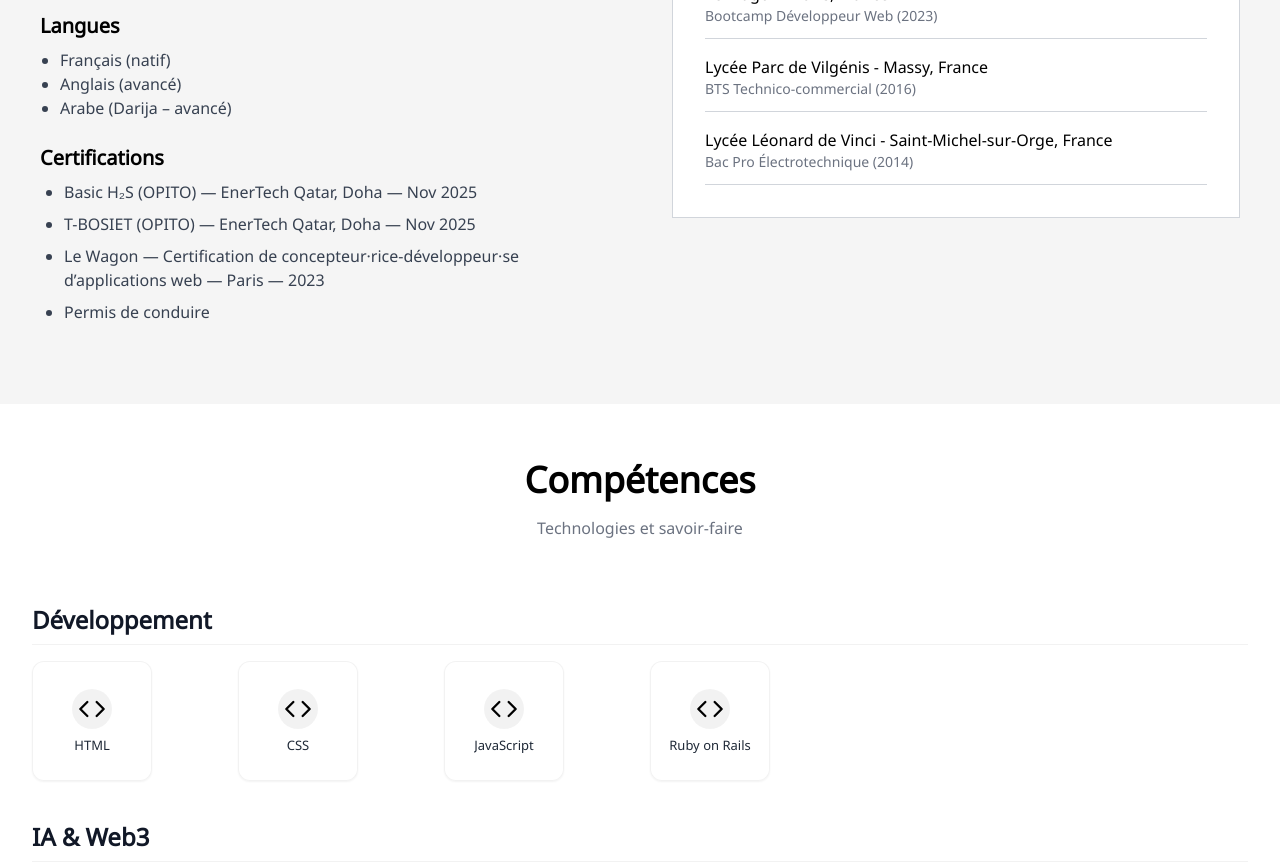
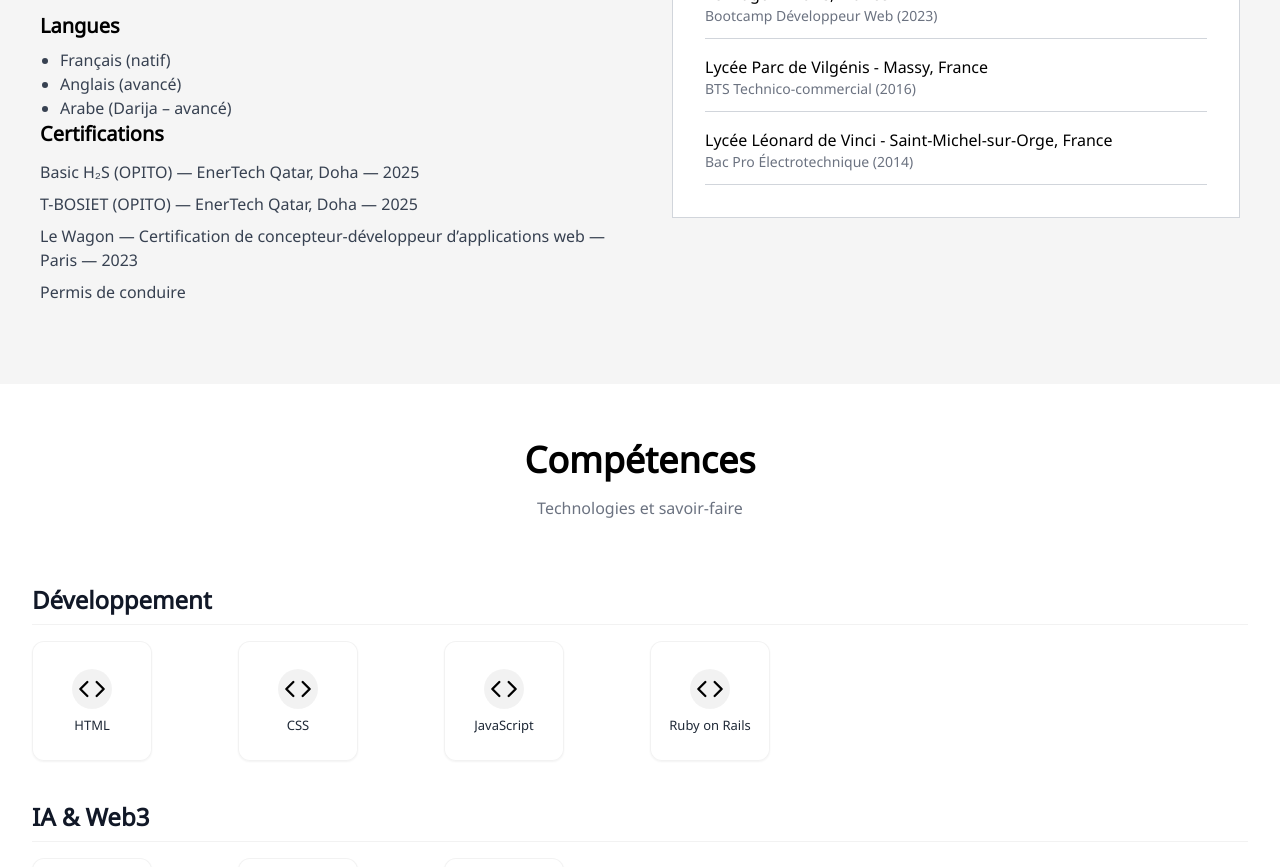
Before and after one commit to parodave/portofoliowebsite, a React (Vite) app: page / in a window 1280 px wide. Shown: the part 1060-1927 px from the top of the page. Built offline with nearby package versions, Linux system fonts and the light colour scheme; no server answers; the HTML template or start-up script is replaced by a standard one.

Commit message:
Refine certifications section styling

```diff
--- a/src/components/About.tsx
+++ b/src/components/About.tsx
@@ -10,23 +10,6 @@ const About: React.FC = () => {
     triggerOnce: true,
     threshold: 0.1,
   });
-
-
-
-  const defaultCertifications = [
-    'Basic H₂S (OPITO) — EnerTech Qatar, Doha — Nov 2025',
-    'T-BOSIET (OPITO) — EnerTech Qatar, Doha — Nov 2025',
-    'Le Wagon — Certification de concepteur·rice-développeur·se d’applications web — Paris — 2023',
-    'Permis de conduire',
-  ];
-
-  const translatedCertifications = t('about.certifications', { returnObjects: true }) as unknown;
-  const certifications = Array.isArray(translatedCertifications)
-    ? (translatedCertifications as string[])
-    : undefined;
-
-  const certificationItems = certifications && certifications.length > 0 ? certifications : defaultCertifications;
-
   return (
     <section id="about" className="py-20 bg-light dark:bg-dark relative px-6 md:px-10">
       <div className="max-w-7xl mx-auto">
@@ -53,13 +36,18 @@ const About: React.FC = () => {
                 ))}
             </ul>
 
-            <h3 className="text-xl font-semibold mb-2 mt-6">
-              {(typeof t === 'function' ? t('about.certificationsTitle') : undefined) ?? 'Certifications'}
-            </h3>
-            <ul className="list-disc pl-6 space-y-2 text-gray-700 dark:text-gray-300">
-              {certificationItems.map((cert, index) => (
-                <li key={`${cert}-${index}`}>{cert}</li>
-              ))}
+            <h3 className="text-xl font-semibold mb-3">Certifications</h3>
+            <ul className="space-y-2">
+              <li className="text-sm md:text-base text-gray-700 dark:text-gray-300">
+                Basic H₂S (OPITO) — EnerTech Qatar, Doha — 2025
+              </li>
+              <li className="text-sm md:text-base text-gray-700 dark:text-gray-300">
+                T-BOSIET (OPITO) — EnerTech Qatar, Doha — 2025
+              </li>
+              <li className="text-sm md:text-base text-gray-700 dark:text-gray-300">
+                Le Wagon — Certification de concepteur-développeur d’applications web — Paris — 2023
+              </li>
+              <li className="text-sm md:text-base text-gray-700 dark:text-gray-300">Permis de conduire</li>
             </ul>
           </motion.div>
 
```
